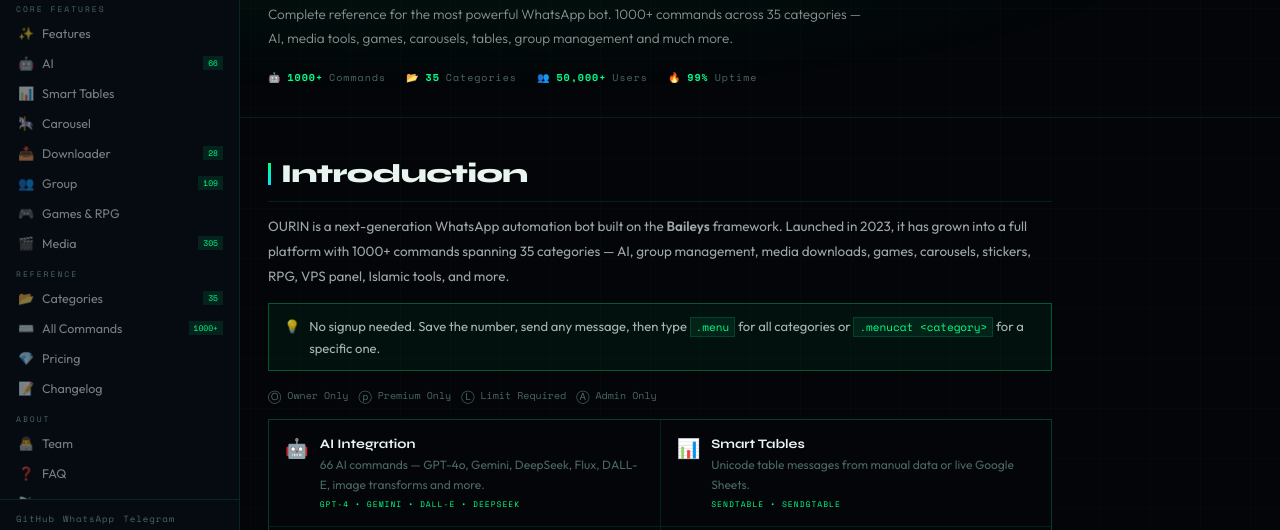
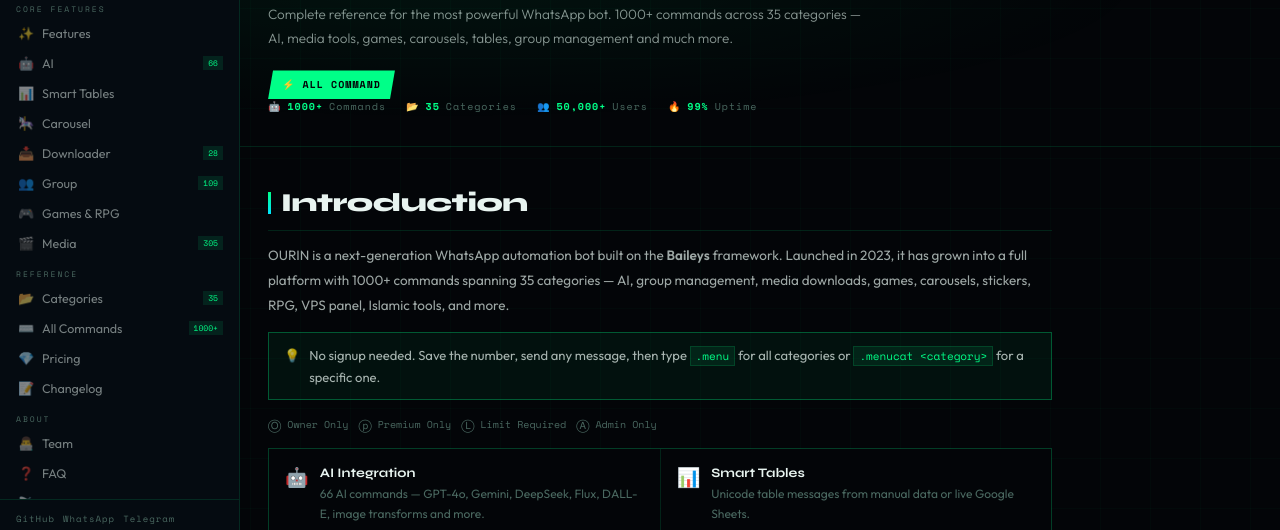
Before and after one commit to ashishmandal029/OURIN-AI, a plain HTML site: page ourin-docs.html in a window 1280 px wide. Shown: the part 242-772 px from the top of the page. Drawn offline with nearby package versions, Linux system fonts and the light colour scheme.

Commit message:
Update ourin-docs.html

```diff
--- a/ourin-docs.html
+++ b/ourin-docs.html
@@ -417,6 +417,7 @@
     <div class="h-badge"><span class="h-dot"></span> Live — V2.5.0</div>
     <h1 class="h-title">OURIN Bot <span>Documentation</span></h1>
     <p class="h-desc">Complete reference for the most powerful WhatsApp bot. 1000+ commands across 35 categories — AI, media tools, games, carousels, tables, group management and much more.</p>
+    <a href="/command.html" class="tb-btn">⚡ All Command</a>
     <div class="h-meta">
       <div class="h-mi">🤖 <strong>1000+</strong> Commands</div>
       <div class="h-mi">📂 <strong>35</strong> Categories</div>
```
